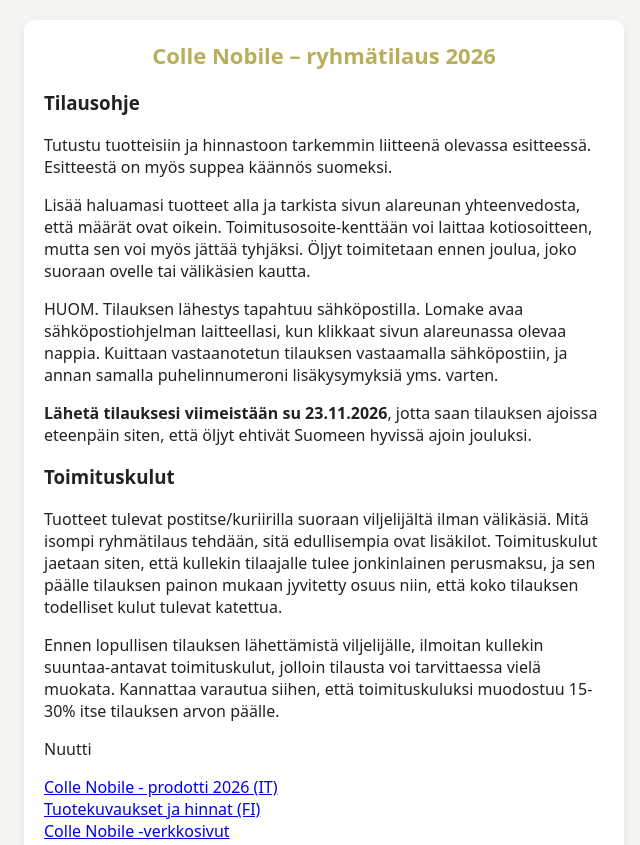
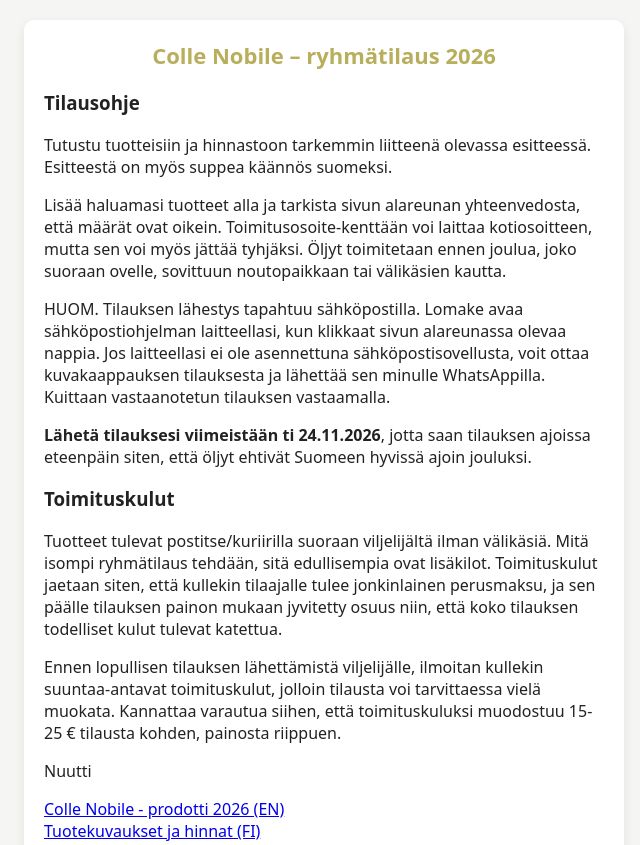
Before and after one commit to d15mburst/olionobile, a plain HTML site: page index.html in a window 1280 px wide. Shown: the top 845 px of the page, without its empty margins (316-956 px from the left). Drawn offline with Linux system fonts and the light colour scheme.

Commit message:
Update index.html

```diff
--- a/index.html
+++ b/index.html
@@ -79,14 +79,14 @@ footer {
 
   <h3>Tilausohje</h3>
   <p>Tutustu tuotteisiin ja hinnastoon tarkemmin liitteenä olevassa esitteessä. Esitteestä on myös suppea käännös suomeksi.</p>
-  <p>Lisää haluamasi tuotteet alla ja tarkista sivun alareunan yhteenvedosta, että määrät ovat oikein. Toimitusosoite-kenttään voi laittaa kotiosoitteen, mutta sen voi myös jättää tyhjäksi. Öljyt toimitetaan ennen joulua, joko suoraan ovelle tai välikäsien kautta.</p>
-  <p>HUOM. Tilauksen lähestys tapahtuu sähköpostilla. Lomake avaa sähköpostiohjelman laitteellasi, kun klikkaat sivun alareunassa olevaa nappia. Kuittaan vastaanotetun tilauksen vastaamalla sähköpostiin, ja annan samalla puhelinnumeroni lisäkysymyksiä yms. varten.</p>
-  <p><b>Lähetä tilauksesi viimeistään su 23.11.2026</b>, jotta saan tilauksen ajoissa eteenpäin siten, että öljyt ehtivät Suomeen hyvissä ajoin jouluksi.</p>
+  <p>Lisää haluamasi tuotteet alla ja tarkista sivun alareunan yhteenvedosta, että määrät ovat oikein. Toimitusosoite-kenttään voi laittaa kotiosoitteen, mutta sen voi myös jättää tyhjäksi. Öljyt toimitetaan ennen joulua, joko suoraan ovelle, sovittuun noutopaikkaan tai välikäsien kautta.</p>
+  <p>HUOM. Tilauksen lähestys tapahtuu sähköpostilla. Lomake avaa sähköpostiohjelman laitteellasi, kun klikkaat sivun alareunassa olevaa nappia. Jos laitteellasi ei ole asennettuna sähköpostisovellusta, voit ottaa kuvakaappauksen tilauksesta ja lähettää sen minulle WhatsAppilla. Kuittaan vastaanotetun tilauksen vastaamalla.</p>
+  <p><b>Lähetä tilauksesi viimeistään ti 24.11.2026</b>, jotta saan tilauksen ajoissa eteenpäin siten, että öljyt ehtivät Suomeen hyvissä ajoin jouluksi.</p>
   <h3>Toimituskulut</h3>
   <p>Tuotteet tulevat postitse/kuriirilla suoraan viljelijältä ilman välikäsiä. Mitä isompi ryhmätilaus tehdään, sitä edullisempia ovat lisäkilot. Toimituskulut jaetaan siten, että kullekin tilaajalle tulee jonkinlainen perusmaksu, ja sen päälle tilauksen painon mukaan jyvitetty osuus niin, että koko tilauksen todelliset kulut tulevat katettua.</p>
-  <p>Ennen lopullisen tilauksen lähettämistä viljelijälle, ilmoitan kullekin suuntaa-antavat toimituskulut, jolloin tilausta voi tarvittaessa vielä muokata. Kannattaa varautua siihen, että toimituskuluksi muodostuu 15-30% itse tilauksen arvon päälle.</p>
+  <p>Ennen lopullisen tilauksen lähettämistä viljelijälle, ilmoitan kullekin suuntaa-antavat toimituskulut, jolloin tilausta voi tarvittaessa vielä muokata. Kannattaa varautua siihen, että toimituskuluksi muodostuu 15-25 € tilausta kohden, painosta riippuen.</p>
   <p>Nuutti</p>
-  <a href="02_listino_collenobile2026web_compressed.pdf" target="_blank">Colle Nobile - prodotti 2026 (IT)</a><br>
+  <a href="listino_collenobile_English2025_250617_213136.pdf" target="_blank">Colle Nobile - prodotti 2026 (EN)</a><br>
   <a href="tuotekuvaukset.html" target="_blank">Tuotekuvaukset ja hinnat (FI)</a><br>
   <a href="http://www.collenobile.it/" target="_blank">Colle Nobile -verkkosivut</a>
   <div id="products"></div>
```
